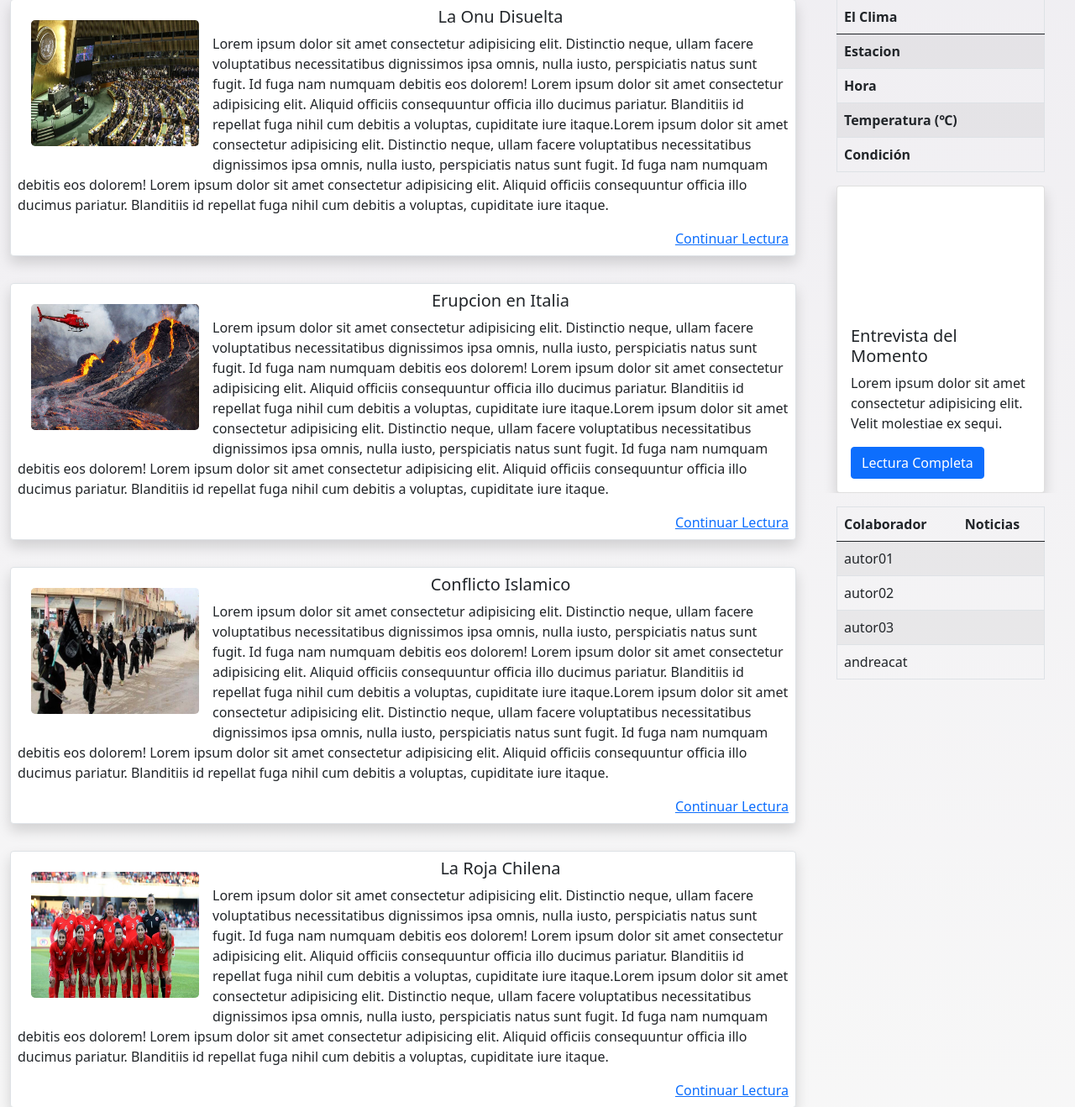
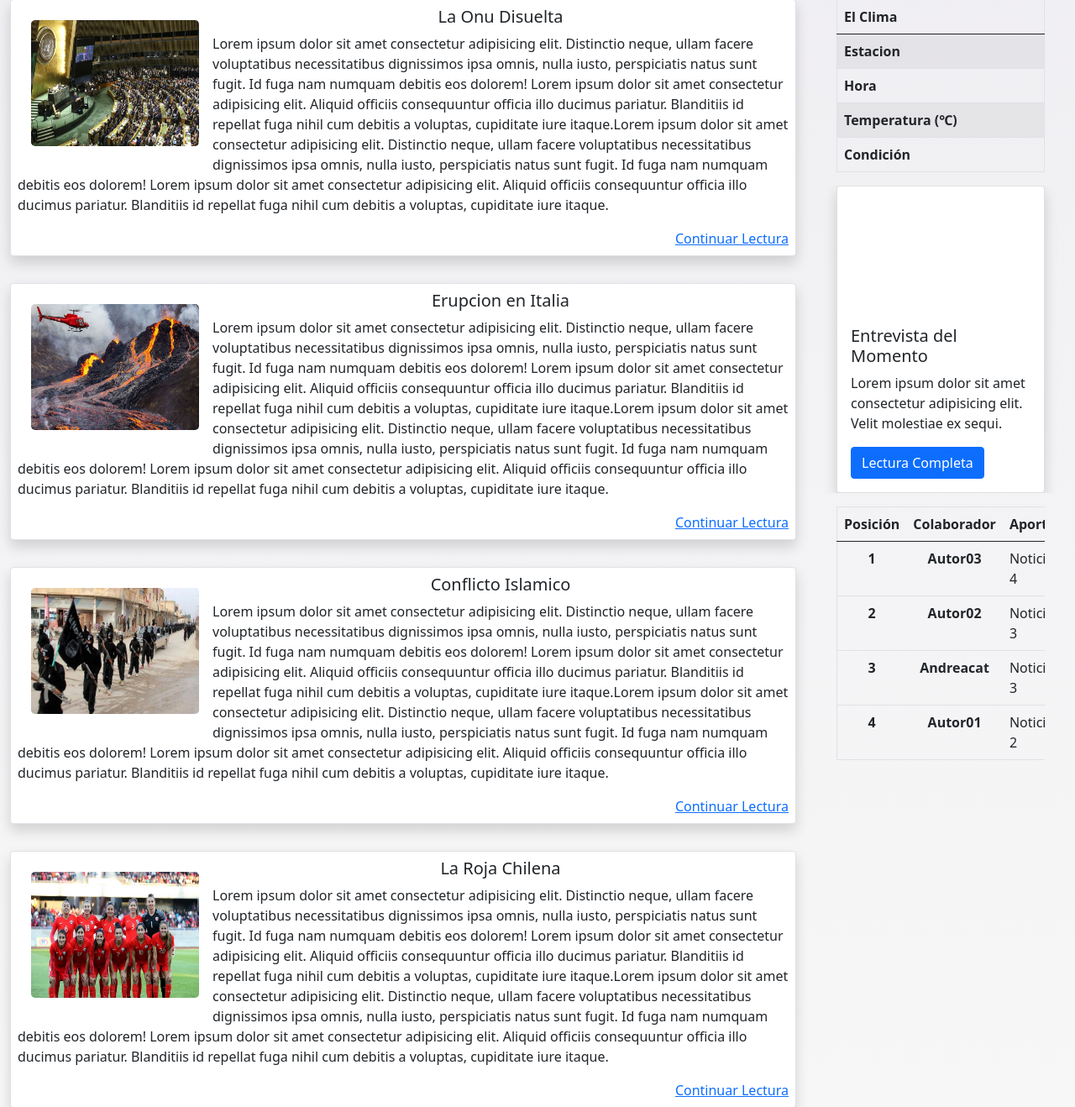
Before and after one commit to andreinacat/caosnews, a Django app: page / in a window 1280 px wide. Shown: the part 653-1971 px from the top of the page at 84% size. Run offline with Django 3.2, Linux system fonts and the light colour scheme; data comes from the database, SQL or seed files in the repository; both versions use the stored data as it was after the commit; lists and menus that the app fills with data are empty; grey boxes are pictures that could not be loaded.

Commit message:
se agrego contador de noticias para tabla de index

```diff
--- a/caos_news/templates/Noticia.html
+++ b/caos_news/templates/Noticia.html
@@ -91,10 +91,10 @@
                             {{noticia.redac}}
                             {{noticia.redac}}
                         </p>
-                        <a href="{{noticia.img_not.url}}" data-fancybox data-caption="Autor - Imagen 04">
+                        <a href="{{noticia.img_not.url}}" data-fancybox data-caption="{{noticia.autor}} - Imagen Portada">
                             <img src="{{noticia.img_not.url}}" alt="" />
                         </a>
-                        <a href="{{noticia.img_not.url}}" data-fancybox data-caption="Autor - Imagen 01">
+                        <a href="{{noticia.img_not.url}}" data-fancybox data-caption="{{noticia.autor}} - Imagen Portada">
                             <img src="{{noticia.img_not.url}}" alt="" />
                         </a>
                     </div>
@@ -107,7 +107,7 @@
                 </div>
                 <div class="col-3" id="gal-news1">
                     {% for x in galeria %}
-                    <a href="{{x.imagen.url}}" data-fancybox="gall-new1" data-caption="Autor - Imagen {{x.cod_img}}">
+                    <a href="{{x.imagen.url}}" data-fancybox="gall-new1" data-caption="{{x.not_gal.autor}} - Imagen {{forloop.counter}}">
                         <img src="{{x.imagen.url}}" alt="" />
                     </a>
                     {% endfor %}
--- a/caos_news/templates/index.html
+++ b/caos_news/templates/index.html
@@ -173,18 +173,20 @@
             </section>
             <section class="container-fluid mt-3">
                 <div class="table-responsive ">
-                    <table class="table table-striped table-hover border">
+                    <table class="table table-hover border">
                         <thead>
                             <tr>
-                                <th scope="col">Colaborador</th>
-                                <th scope="col">Noticias</th>
+                                <th scope="col" style="text-align: center;">Posición</th>
+                                <th scope="col" style="text-align: center;">Colaborador</th>
+                                <th scope="col">Aportes</th>
                             </tr>
                         </thead>
                         <tbody>
                             {% for x in autores  %}
                                 <tr>
-                                    <td>{{x.username}}</td>
-                                    <td> </td>
+                                    <th scope="row" style="text-align: center;">{{forloop.counter}}</th>
+                                    <td style="text-align: center"><p style="font-weight: bold; text-transform: capitalize;">{{x}}</p></td>
+                                    <td>Noticias: {{x.num_n}} </td>
                                 </tr>
                             {% endfor %}
                         </tbody>
--- a/caos_news/views.py
+++ b/caos_news/views.py
@@ -1,10 +1,13 @@
+from typing import Counter
 from django.contrib import auth
+from django.db.models.query_utils import Q
 from django.shortcuts import render
 from django.contrib.auth.models import User
 from .models import Categoria,Galeria,Noticia,Comentarios
 from django.contrib.auth import authenticate,logout,login
 from django.contrib.auth.decorators import login_required
-
+from datetime import datetime
+from django.db.models import Count
 
 # Create your views here.
 def out_session(request):
@@ -52,10 +55,9 @@ def index(request):
     categoria = Categoria.objects.all()
     noti_all = Noticia.objects.filter(publicar=True).order_by('-fecha_not')[:3]
     noti_index = Noticia.objects.filter(publicar=True).order_by('-fecha_not')[4:8]
-    autor = User.objects.filter(groups=1)
-
-    not_user = Noticia.objects.filter(publicar=True,autor=autor)
-    contexto = {"categorias":categoria,"noticias":noti_all,"noticias_index":noti_index,"autores":autor,"cantidad":not_user}
+    publicada = Count('noticia',filter=Q(noticia__publicar=True))
+    autor = User.objects.annotate(num_n=publicada).filter(groups=1).order_by('-num_n')
+    contexto = {"categorias":categoria,"noticias":noti_all,"noticias_index":noti_index,"autores":autor}
     return render(request,"index.html",contexto)
 ########################################################################################################################
 ###############  BUSQUEDAS    #############################################
@@ -84,6 +86,11 @@ def categoria(request,id):
     noti = Noticia.objects.filter(categoria=cate,publicar=True).order_by('-fecha_not')
     context = {"cate":cate,"cate_all":cate_all,"noti_all":noti}
     return render(request,"Categoria.html",context)
+
+
+
+########################################################################################################################
+#######################################  FORMULARIOS   #################################################################
 ########################################################################################################################
 def noticias(request,id):
     categoria = Categoria.objects.all()
@@ -116,10 +123,12 @@ def contactanos(request):
     return  render(request,"Contacto.html",context)
 ########################################################################################################################
 def galeria(request,id):
+
+    noti_img= Noticia.objects.get(nombre_not=id)
     categoria = Categoria.objects.all()
     gale = Galeria.objects.filter(not_gal=id)[1]
     mostrar= Galeria.objects.filter(not_gal=id)
-    contexto={"categorias":categoria,"galeria":gale,"todo":mostrar}
+    contexto={"categorias":categoria,"galeria":gale,"todo":mostrar,"noti":noti_img}
     return render(request,"galeria.html",contexto)
 ########################################################################################################################
 def nosotros(request):
@@ -208,6 +217,7 @@ def modificar(request):
                 noti.img_not = img
             noti.publicar=False
             noti.comentario ='En espera de Revision.'
+            noti.fecha_not = datetime.now()
             noti.save()
             flag=True
             mensaje="Noticia modificada con exito!!."
```
Also changed, not shown: caos_news/templates/galeria.html (+11 -5 lines), db.sqlite3.
